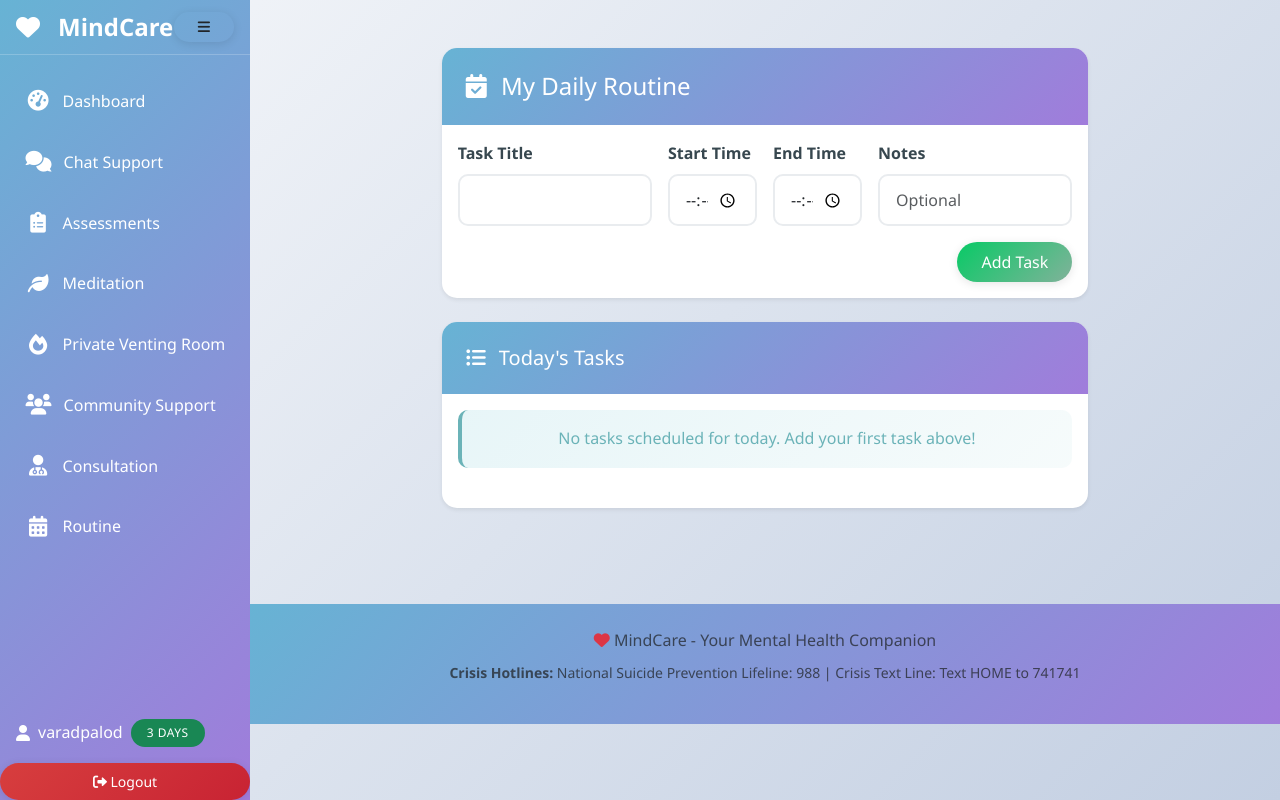
After one commit to SarangRao20/SIH-MentalHealth, a Flask app: page /routine in a window 1280 px wide. The commit adds this page. Run offline with Flask 3, Linux system fonts and the light colour scheme; a user stored in the database is signed in.

Commit message:
routine functionality integrated

```diff
--- a/app.py
+++ b/app.py
@@ -39,7 +39,7 @@ def load_user(user_id):
 
 with app.app_context():
     import models  # noqa: F401
-    db.create_all()
+    db.create_all()  # Ensure all tables are created, including routine_tasks
     logging.info("Database tables created")
 
 def nl2br(value):
--- a/main.py
+++ b/main.py
@@ -2,4 +2,4 @@ from app import app
 import routes  # noqa: F401
 
 if __name__ == "__main__":
-    app.run(host="0.0.0.0", port=5000, debug=True)
+    app.run(host="0.0.0.0", port=8000, debug=True)
--- a/routes.py
+++ b/routes.py
@@ -474,6 +474,54 @@ def consultation():
     user_requests = ConsultationRequest.query.filter_by(user_id=current_user.id).order_by(ConsultationRequest.created_at.desc()).all()
     return render_template('consultation.html', requests=user_requests)
 
+
+# Routine Scheduler
+@app.route('/routine', methods=['GET', 'POST'])
+@login_required
+def routine():
+    from models import RoutineTask
+    if request.method == 'POST':
+        # Status update form
+        update_id = request.form.get('update_id')
+        new_status = request.form.get('new_status')
+        if update_id and new_status:
+            task = RoutineTask.query.filter_by(id=update_id, user_id=current_user.id).first()
+            if task:
+                task.status = new_status
+                db.session.commit()
+                flash(f'Task status updated to {new_status.capitalize()}', 'success')
+            else:
+                flash('Task not found or permission denied.', 'error')
+        else:
+            # Add new task form
+            title = request.form.get('title', '').strip()
+            start_time = request.form.get('start_time', '').strip()
+            end_time = request.form.get('end_time', '').strip()
+            notes = request.form.get('notes', '').strip()
+            if not title or not start_time or not end_time:
+                flash('Title, start time, and end time are required.', 'error')
+            else:
+                try:
+                    task = RoutineTask(
+                        user_id=current_user.id,
+                        title=title,
+                        start_time=start_time,
+                        end_time=end_time,
+                        notes=notes,
+                        status='pending',
+                        created_date=datetime.utcnow().date()
+                    )
+                    db.session.add(task)
+                    db.session.commit()
+                    flash('Routine task added!', 'success')
+                except Exception as e:
+                    db.session.rollback()
+                    flash('Error adding routine task.', 'error')
+    # Get today's tasks for current user
+    today = datetime.utcnow().date()
+    tasks = RoutineTask.query.filter_by(user_id=current_user.id, created_date=today).order_by(RoutineTask.start_time.asc()).all()
+    return render_template('routine.html', tasks=tasks)
+
 @app.route('/request_consultation', methods=['POST'])
 @login_required
 def request_consultation():
--- a/templates/base.html
+++ b/templates/base.html
@@ -73,6 +73,12 @@
             <a href="{{ url_for('consultation') }}">
                 <i class="fas fa-user-md icon"></i>
                 <span class="label">Consultation</span>
+            </a>
+        </li>
+        <li>
+            <a href="{{ url_for('routine') }}">
+                <i class="fas fa-calendar-alt icon"></i>
+                <span class="label">Routine</span>
             </a>
         </li>
         {% if current_user.role in ['teacher', 'admin'] %}
--- /dev/null
+++ b/templates/routine.html
@@ -0,0 +1,81 @@
+{% extends 'base.html' %}
+{% block title %}Routine{% endblock %}
+{% block content %}
+<div class="container py-4">
+    <div class="row justify-content-center">
+        <div class="col-lg-8">
+            <div class="card mb-4 shadow-sm">
+                <div class="card-header bg-primary text-white">
+                    <h4 class="mb-0"><i class="fas fa-calendar-check me-2"></i> My Daily Routine</h4>
+                </div>
+                <div class="card-body">
+                    <form method="POST" class="row g-3 align-items-end">
+                        <div class="col-md-4">
+                            <label for="task-title" class="form-label">Task Title</label>
+                            <input type="text" id="task-title" name="title" class="form-control" maxlength="100" required>
+                        </div>
+                        <div class="col-md-2">
+                            <label for="start-time" class="form-label">Start Time</label>
+                            <input type="time" id="start-time" name="start_time" class="form-control" required>
+                        </div>
+                        <div class="col-md-2">
+                            <label for="end-time" class="form-label">End Time</label>
+                            <input type="time" id="end-time" name="end_time" class="form-control" required>
+                        </div>
+                        <div class="col-md-4">
+                            <label for="task-notes" class="form-label">Notes</label>
+                            <input type="text" id="task-notes" name="notes" class="form-control" maxlength="500" placeholder="Optional">
+                        </div>
+                        <div class="col-12 text-end">
+                            <button type="submit" class="btn btn-success">Add Task</button>
+                        </div>
+                    </form>
+                </div>
+            </div>
+            <div class="card shadow-sm">
+                <div class="card-header bg-light">
+                    <h5 class="mb-0"><i class="fas fa-list-ul me-2"></i> Today's Tasks</h5>
+                </div>
+                <div class="card-body">
+                    {% if tasks|length == 0 %}
+                        <div class="alert alert-info text-center">No tasks scheduled for today. Add your first task above!</div>
+                    {% else %}
+                        <ul class="list-group list-group-flush">
+                        {% for task in tasks %}
+                            <li class="list-group-item d-flex justify-content-between align-items-center">
+                                <div>
+                                    <strong>{{ task.title }}</strong><br>
+                                    <span class="text-muted small">{{ task.start_time }} - {{ task.end_time }}</span>
+                                    {% if task.notes %}<div class="text-muted small">{{ task.notes }}</div>{% endif %}
+                                </div>
+                                <div class="d-flex align-items-center">
+                                    <span class="badge {% if task.status == 'completed' %}bg-success{% elif task.status == 'pending' %}bg-primary{% else %}bg-warning text-dark{% endif %} me-2">{{ task.status|capitalize }}</span>
+                                    {% if task.status == 'pending' %}
+                                        <form method="POST" action="{{ url_for('routine') }}" class="d-inline">
+                                            <input type="hidden" name="update_id" value="{{ task.id }}">
+                                            <input type="hidden" name="new_status" value="completed">
+                                            <button type="submit" class="btn btn-success btn-sm ms-1" title="Mark as Completed"><i class="fas fa-check"></i></button>
+                                        </form>
+                                        <form method="POST" action="{{ url_for('routine') }}" class="d-inline">
+                                            <input type="hidden" name="update_id" value="{{ task.id }}">
+                                            <input type="hidden" name="new_status" value="skipped">
+                                            <button type="submit" class="btn btn-warning btn-sm ms-1" title="Skip"><i class="fas fa-forward"></i></button>
+                                        </form>
+                                    {% elif task.status in ['completed', 'skipped'] %}
+                                        <form method="POST" action="{{ url_for('routine') }}" class="d-inline">
+                                            <input type="hidden" name="update_id" value="{{ task.id }}">
+                                            <input type="hidden" name="new_status" value="pending">
+                                            <button type="submit" class="btn btn-secondary btn-sm ms-1" title="Undo"><i class="fas fa-undo"></i></button>
+                                        </form>
+                                    {% endif %}
+                                </div>
+                            </li>
+                        {% endfor %}
+                        </ul>
+                    {% endif %}
+                </div>
+            </div>
+        </div>
+    </div>
+</div>
+{% endblock %}
```
Also changed, not shown: models.py (+55 -0 lines), instance/mental_health.db.
